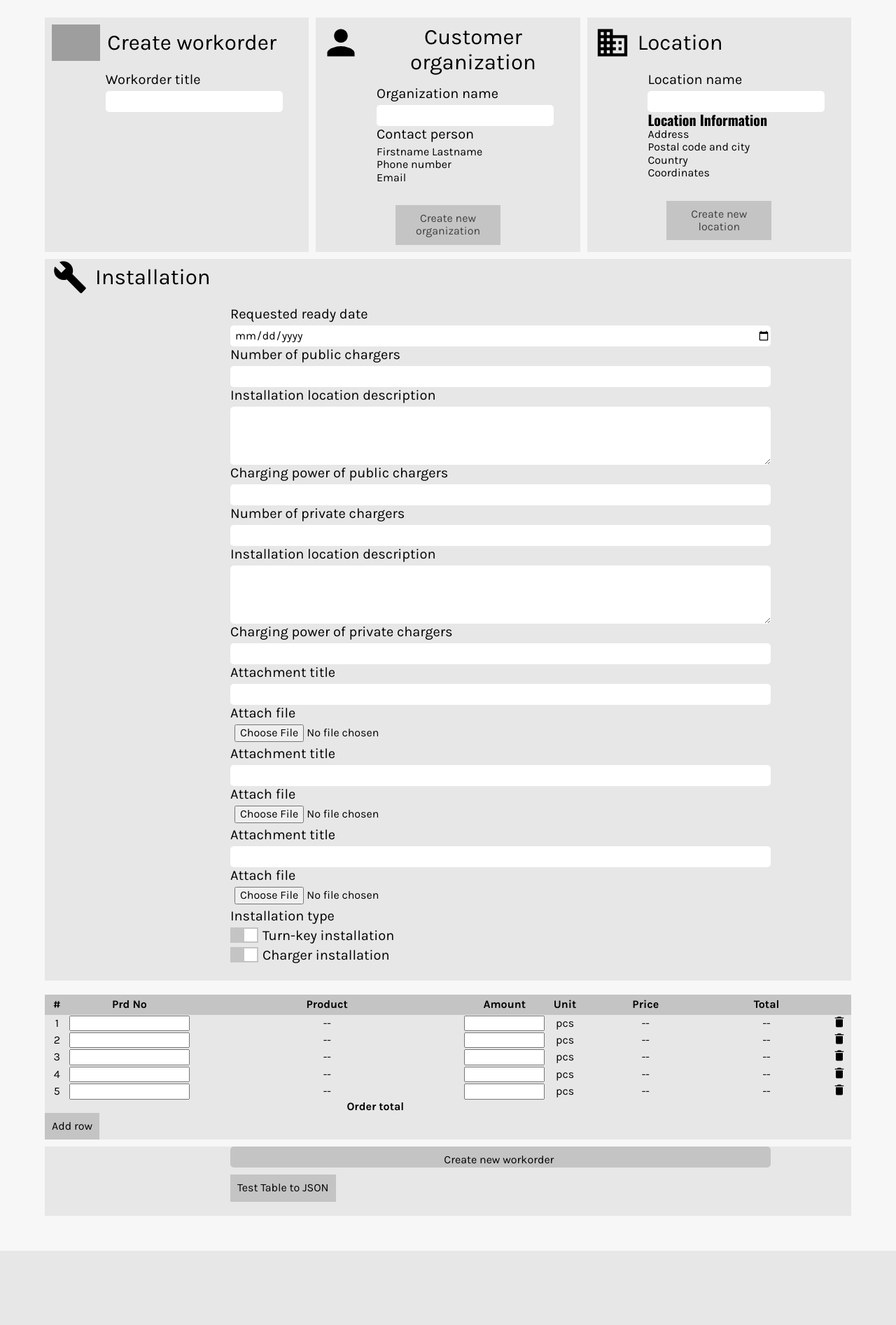
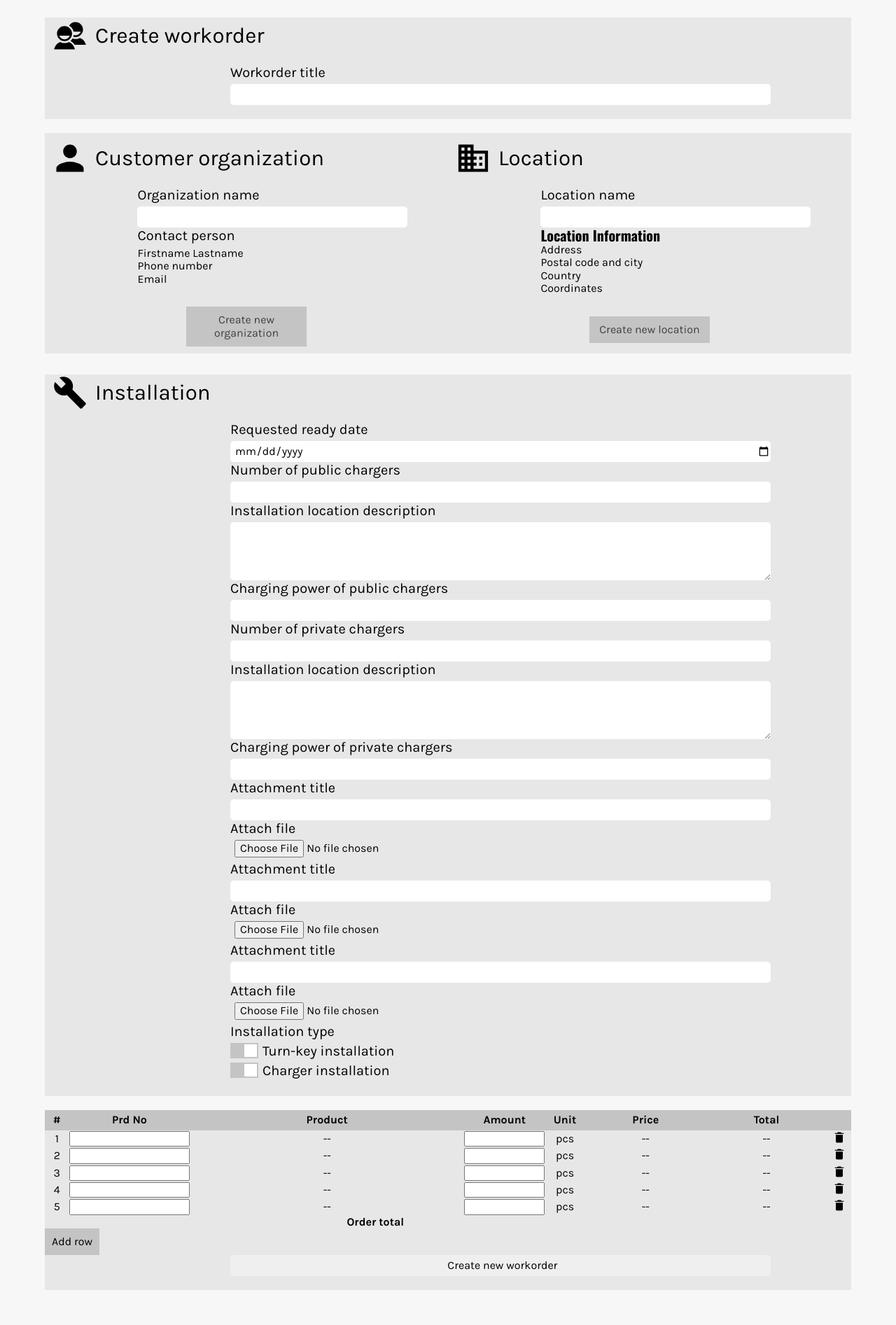
Before and after one commit to Zigelzi/SiteSurveyApp, a Flask app: page /survey/create_workorder in a window 1280 px wide. Shown: the part 40-1933 px from the top of the page at 70% size. Before the commit the page ends 1827 px from the top, so only its background shows below. Run offline with Flask 2, Linux system fonts and the light colour scheme; a user stored in the database is signed in; data comes from the database, SQL or seed files in the repository; both versions use the stored data as it was after the commit; data that the repository does not hold is empty; some libraries are stand-ins or nearby versions; grey boxes are pictures that could not be loaded.

Commit message:
Changed the .col-3 and .col-2 styles to have media queries for desktop sizes. Added redirect functionality to sendData function. Enabled redirecting of create_workorder route to support XHR submitting of the form.

```diff
--- a/sitesurvey/static/css/style.css
+++ b/sitesurvey/static/css/style.css
@@ -484,20 +484,32 @@ template {
 }
 .flex-container .col-2 {
   flex-grow: 1;
-  flex-basis: 50%;
+  flex-basis: 100%;
   min-width: 250px;
+}
+@media screen and (min-width: 1200px) {
+  .flex-container .col-2 {
+    flex-basis: 50%;
+  }
 }
 .flex-container .col-3 {
   flex-grow: 1;
-  flex-basis: 32%;
+  flex-basis: 100%;
   min-width: 250px;
-  margin: 0 5px;
 }
-.flex-container .col-3:first-child {
-  margin-left: 0;
-}
-.flex-container .col-3:last-child {
-  margin-right: 0;
+@media screen and (min-width: 1200px) {
+  .flex-container .col-3 {
+    flex-basis: 33%;
+    /*
+    margin: 0 5px;
+    &:first-child {
+        margin-left: 0;
+    }
+    &:last-child {
+        margin-right: 0;
+    }
+    */
+  }
 }
 
 .fixed-footer {
--- a/sitesurvey/static/js/scripts.js
+++ b/sitesurvey/static/js/scripts.js
@@ -32,13 +32,22 @@ function getData(url, callback) {
     xhr.send();
 }
 
-function sendData(url, jsonObject, csrfToken=null) {
+function sendData(url, jsonObject, csrfToken=null, redirect=false) {
     const xhr = new XMLHttpRequest();
     const jsonData = JSON.stringify(jsonObject);
 
     xhr.open('POST', url);
     if (csrfToken !== null) {
         xhr.setRequestHeader('X-CSRFToken', csrfToken);
+    }
+    if (redirect === true) {
+        // If redirect is true then redirect the user to url returned by the backend
+        xhr.onreadystatechange = () => {
+            if (xhr.readyState === 4) {
+                const redirectUrl = JSON.parse(xhr.response);
+                window.location.replace(redirectUrl.redirect);
+            }
+        }
     }
     xhr.setRequestHeader('Content-type', 'application/json');
     xhr.send(jsonData);
--- a/sitesurvey/static/js/workorder.js
+++ b/sitesurvey/static/js/workorder.js
@@ -171,7 +171,8 @@ document.addEventListener('DOMContentLoaded', () => {
     }
 
     function tableDataToJson() {
-        let mainJson = new Object();
+        // Loop through the rows in productBody table and convert the items to JSON object.
+        // Returns array of rows in JSON format
         const arr = new Array();
         for (let row of productBody.children) {
             if (row.children[1].children[0].value != '') {
@@ -183,8 +184,6 @@ document.addEventListener('DOMContentLoaded', () => {
             }
         }
         return arr;
-        // sendData('/survey/create_workorder', mainJson);
-        // console.log(mainJson);
     }
 
     function sendForm(url, formId) {
@@ -196,17 +195,11 @@ document.addEventListener('DOMContentLoaded', () => {
         })
 
         jsonObject.products = tableDataToJson();
-        console.log(jsonObject);
-        sendData(url, jsonObject, jsonObject.csrf_token);
+        // console.log(jsonObject);
+        sendData(url, jsonObject, jsonObject.csrf_token, true);
     }
 
-    const jsonTest = document.getElementById('jsonTest');
-    jsonTest.addEventListener('click',() => {
-        sendForm('/survey/create_workorder', 'workorderForm');
-    });
-
-    tableDataToJson();
-
+    // Create the <datalist> elements based on DB entries
     getDataAddSuggestions('/api/locations', 'locationList', 'name');
     getDataAddSuggestions('/api/customers', 'customerList', 'org_name');
     getDataAddSuggestions('/api/products', 'productList', 'product_number');
@@ -271,6 +264,9 @@ document.addEventListener('DOMContentLoaded', () => {
             contactPersonArray[3].textContent = 'Email';
         }
     });
-    workorderSubmit.addEventListener('click', tableDataToJson);
+    workorderSubmit.addEventListener('click', event => {
+        event.preventDefault;
+        sendForm('/survey/create_workorder', 'workorderForm');
+    });
 
 })
--- a/sitesurvey/static/scss/layout/_containers.scss
+++ b/sitesurvey/static/scss/layout/_containers.scss
@@ -34,13 +34,21 @@
     // Basic column with 50% width
     .col-2 {
         flex-grow: 1;
+        flex-basis: 100%;
+        min-width: 250px;
+
+        @media screen and (min-width: $breakpoint-desktop) {
             flex-basis: 50%;
-        min-width: 250px;
+        }
     }
     .col-3 {
         flex-grow: 1;
-        flex-basis: 32%;
+        flex-basis: 100%;
         min-width: 250px;
+
+        @media screen and (min-width: $breakpoint-desktop) {
+            flex-basis: 33%;
+            /*
             margin: 0 5px;
             &:first-child {
                 margin-left: 0;
@@ -48,5 +56,7 @@
             &:last-child {
                 margin-right: 0;
             }
+            */
         }
     }
+}
--- a/sitesurvey/static/scss/utils/_variables.scss
+++ b/sitesurvey/static/scss/utils/_variables.scss
@@ -18,3 +18,7 @@ $input-margin-right: 10%;
 
 // ---- Typography ----
 $text-small: 0.8rem;
+
+// ---- Media queries ----
+
+$breakpoint-desktop: 1200px;
--- a/sitesurvey/survey/routes.py
+++ b/sitesurvey/survey/routes.py
@@ -1,4 +1,4 @@
-from flask import Blueprint, render_template, redirect, flash, url_for, request
+from flask import Blueprint, render_template, redirect, flash, url_for, request, jsonify
 from flask_login import current_user, login_required
 
 import sys
@@ -103,6 +103,13 @@ def survey(survey_id):
         filenames.append(survey_picture_folder + picture.picture_filename)
     return render_template('survey/survey.html', survey=survey, filenames=filenames)
 
+@bp_survey.route('/survey/test', methods=['GET', 'POST'])
+def test():
+    data = request.get_json()
+    url = url_for('survey.workorder', workorder_id=1)
+    print(url)
+    return jsonify(redirect=url)
+
 @bp_survey.route('/survey/create_workorder', methods=['GET', 'POST'])
 @login_required
 def create_workorder():
@@ -114,6 +121,7 @@ def create_workorder():
         print('Form errors:')
         print(form.errors)
         print(form.requested_date.data)
+        print(request.get_json())
 
     if (form.validate_on_submit() and request.method == 'POST'):
         workorder = Workorder(title=form.title.data,
@@ -168,7 +176,8 @@ def create_workorder():
                                  workorder_id=workorder.id)
             db.session.add(line_item)
         db.session.commit()
-        return redirect(url_for('survey.workorder', workorder_id=workorder.id))
+        url = url_for('survey.workorder', workorder_id=workorder.id)
+        return jsonify(redirect=url)
 
     return render_template('survey/create_workorder.html', form=form)
 
--- a/sitesurvey/templates/survey/create_workorder.html
+++ b/sitesurvey/templates/survey/create_workorder.html
@@ -8,10 +8,9 @@
 <div class="content">
     <form action="{{ url_for('survey.create_workorder') }} " method="POST" enctype="multipart/form-data" id="workorderForm">
         {{ form.hidden_tag() }}
-        <div class="flex-container">
-            <div class="grey-container survey-form col-3">
+        <div class="grey-container survey-form">
             <div class="survey-header">
-                    <img src="#" alt="" class="svg-icon">
+                <img src="{{ url_for('static', filename='img/icon_workers.svg') }}" alt="" class="svg-icon">
                 <legend>Create workorder</legend>
             </div>
             <div class="input-box">
@@ -19,7 +18,8 @@
                 {{ form.title }}
             </div>
         </div>
-            <div class="grey-container survey-form col-3">
+        <div class="flex-container">
+            <div class="grey-container survey-form col-2">
                 <div class="survey-header">
                     <img class="svg-icon" src="{{ url_for('static', filename='img/icon_person.svg') }}" alt="person icon">
                     <legend>Customer organization</legend>
@@ -37,7 +37,7 @@
                 </div>
                 <a class="btn" href="{{ url_for('user.create_organization') }} ">Create new organization</a>
             </div>
-            <div class="grey-container survey-form col-3">
+            <div class="grey-container survey-form col-2">
                 <div class="survey-header">
                     <img class="svg-icon" src="{{ url_for('static', filename='img/icon_building.svg') }}" alt="building icon">
                     <legend>Location</legend>
@@ -179,8 +179,7 @@
         </div>
         <div class="grey-container">
             <div class="input-box">
-                {{ form.submit(id="workorderSubmit") }}
-                <button type="button" id="jsonTest">Test Table to JSON</button>
+                {{ form.submit(id="workorderSubmit", type="button") }}
             </div>
         </div>
 
```
Also changed, not shown: sitesurvey/site.db, sitesurvey/static/img/icon_workers.svg (added), 1 other file. Lines whose indentation alone changed are shown as unchanged.
